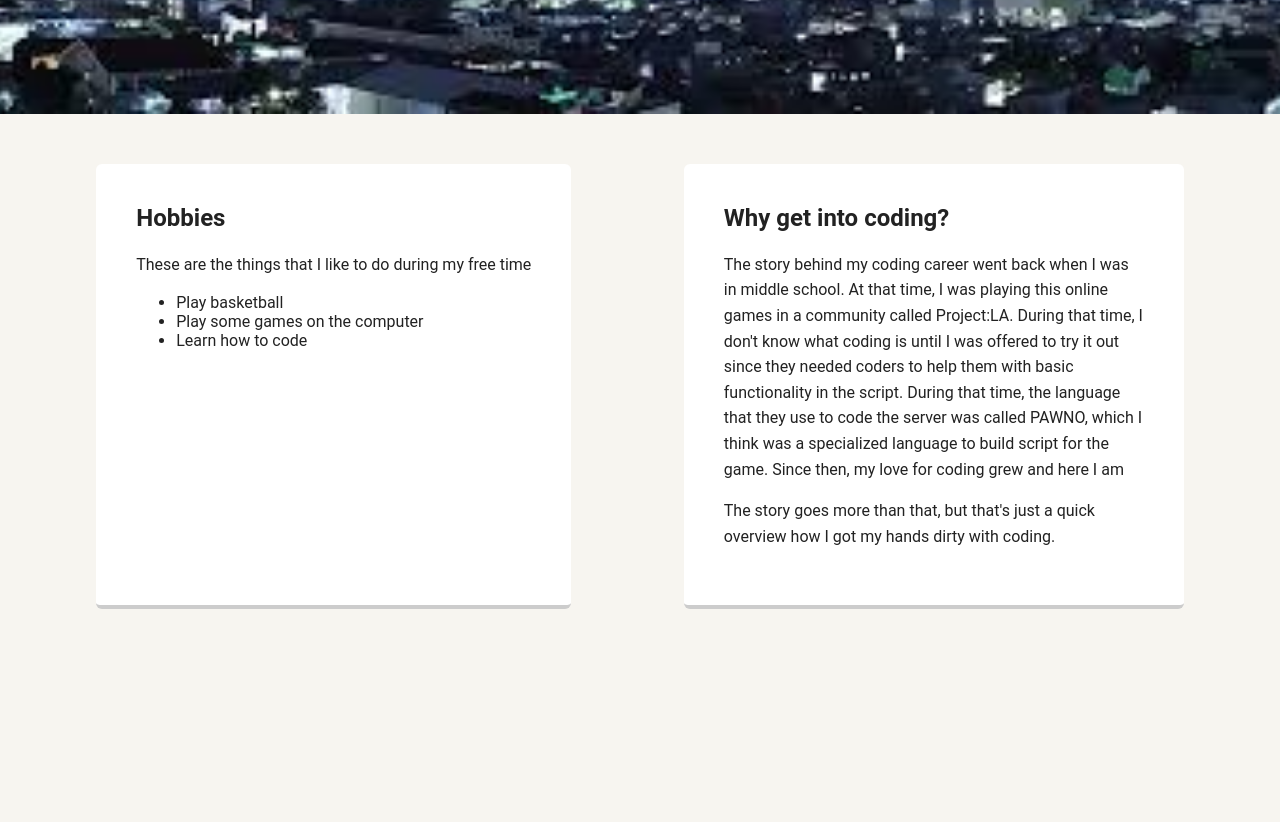
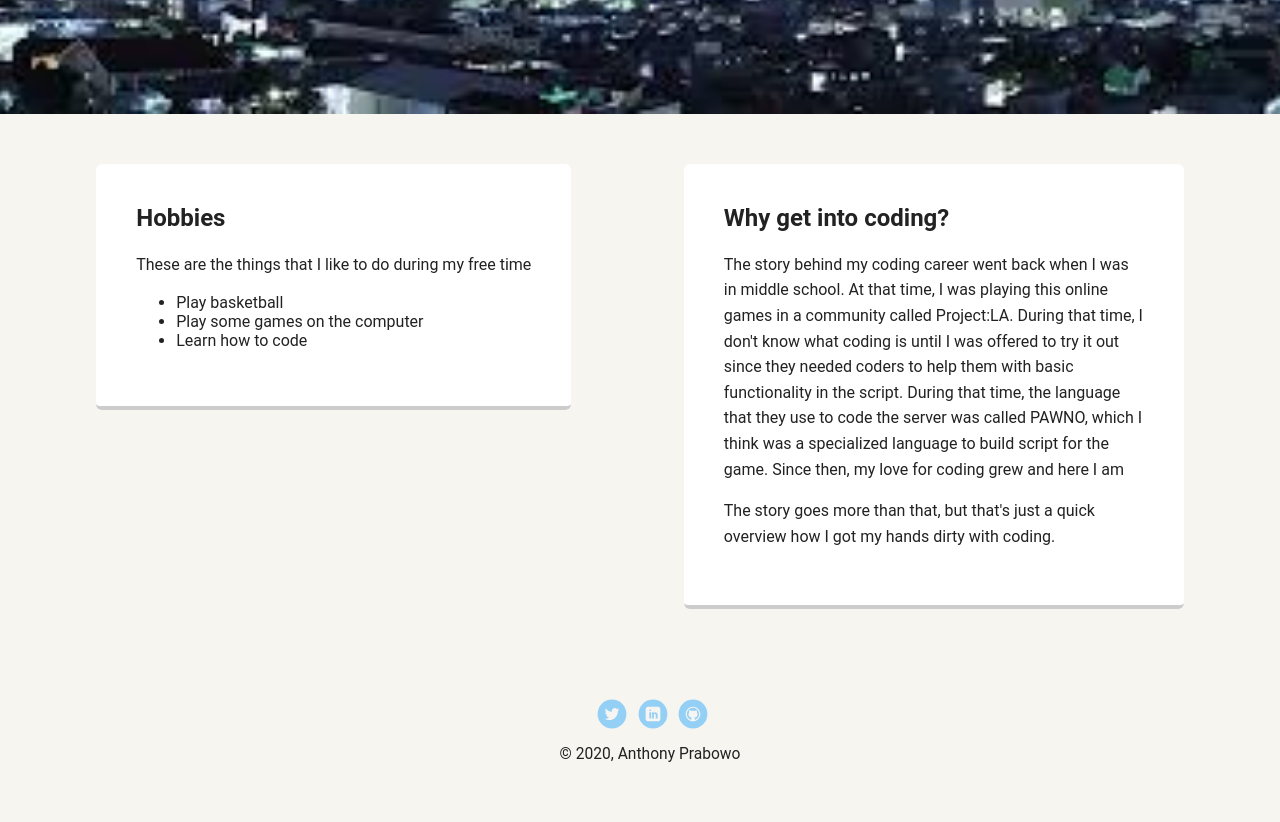
Before and after one commit to anthonyprabowo/portfolio_1, a plain HTML site: page content/experience.html in a window 1280 px wide. Shown: the part 356-1178 px from the top of the page. Before the commit the page ends 995 px from the top, so only its background shows below. Drawn offline with Linux system fonts and the light colour scheme.

Commit message:
Fixing the structure of the code and adding footer to the experience.html

```diff
--- a/content/experience.html
+++ b/content/experience.html
@@ -7,18 +7,20 @@
     <link rel="stylesheet" href="../styles.css">
 </head>
 <body>
-    <div class="main-nav">
+    <div>
+        <nav class="main-nav">
             <ul class="nav">
             <li class="name">Anthony Prabowo's Hobbies</li>
             <li><a href="../index.html">Home</a></li>
             <li><a href="#">Hobbies</a></li>
             </ul>
-    </div>
+        </nav>
         <header class="header-hobbies">
             <img src="../images/bb.jpg" alt="Picture of me and my girlfriend" class="profile-image">
             <h1 class="tag name"> My Hobbies</h1>
         </header>
         <main class="flex">
+            <section>
                 <div class="card">
                     <h2>Hobbies</h2>
                     <p>These are the things that I like to do during my free time</p>
@@ -28,6 +30,8 @@
                         <li>Learn how to code</li>
                     </ul>
                 </div>
+            </section>
+            <section>
                 <div class="card">
                     <h2>Why get into coding?</h2>
                     <p>
@@ -42,8 +46,16 @@
                         with coding.
                     </p>
                 </div>
-
-
+            </section>
         </main>
+        <footer>
+            <ul>
+              <li><a href="https://twitter.com/SadventureMusic" class="social twitter">Twitter</a></li>
+              <li><a href="https://www.linkedin.com/in/anthony-prabowo-33601b188/" class="social linkedin">LinkedIn</a></li>
+              <li><a href="https://github.com/anthonyprabowo" class="social github">Github</a></li>
+            </ul>
+            <p class="copyright">&copy; 2020, Anthony Prabowo</p>
+        </footer>
+    </div>
 </body>
 </html>
```
Also changed, not shown: index.html (+8 -5 lines). Lines whose indentation alone changed are shown as unchanged.
